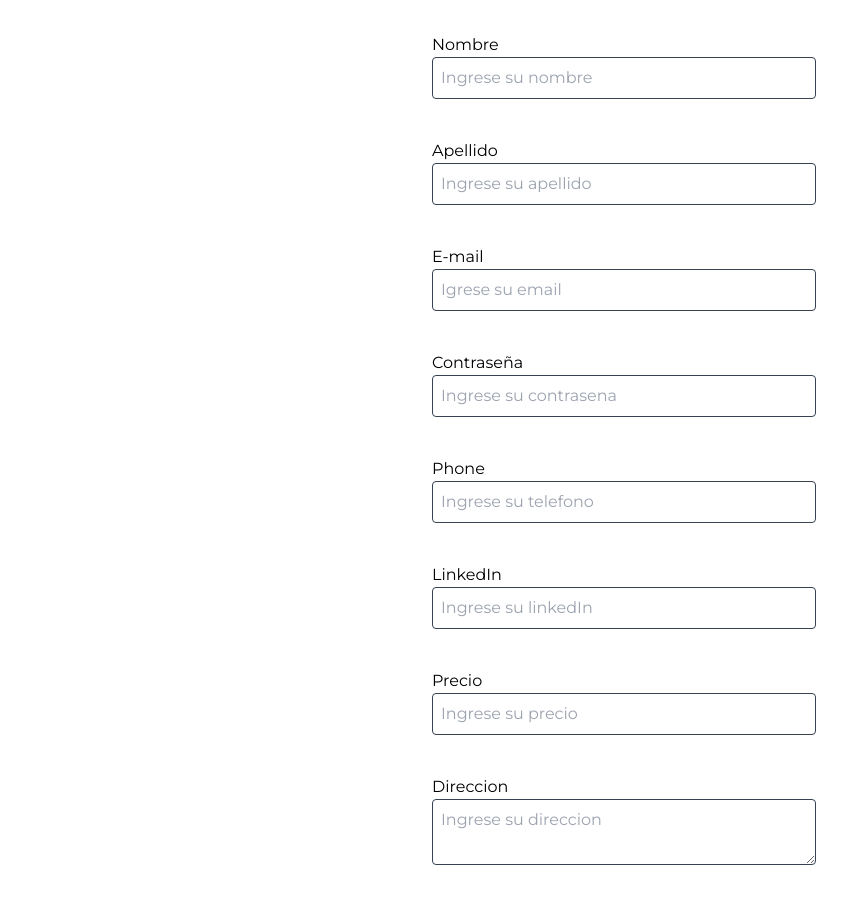
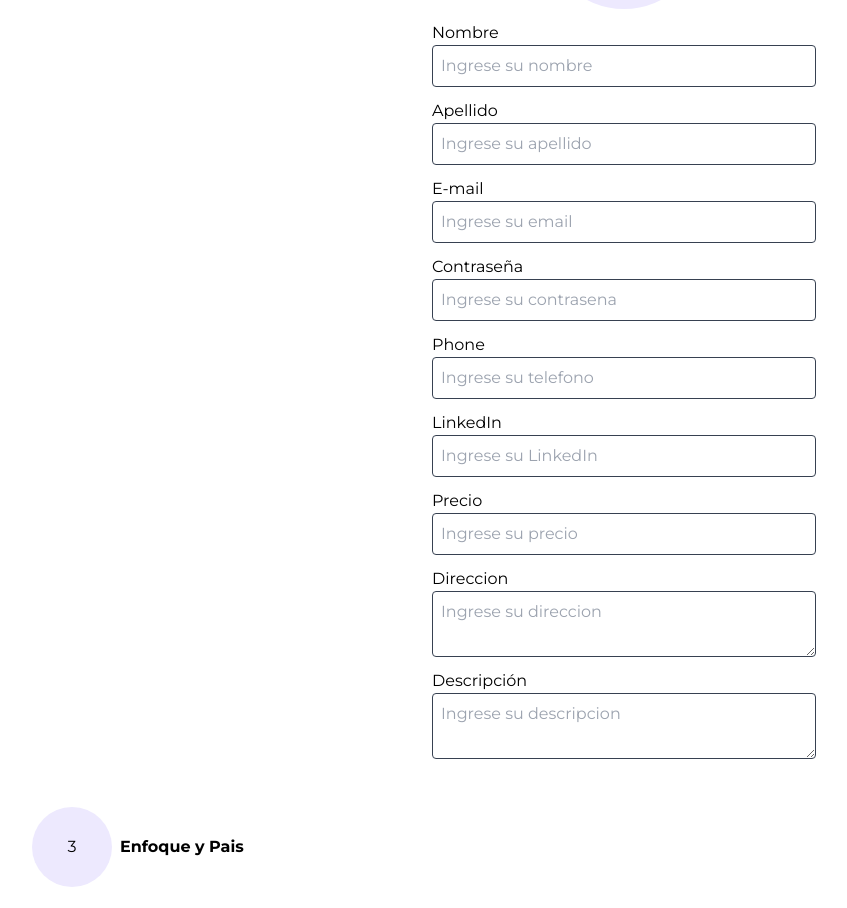
Before and after one commit to No-Country/C14-09-n-React-Node-Psichomatch, a React (Vite) app in the folder Frontend/: page /registerTherapist in a window 1280 px wide. Shown: the part 1484-2392 px from the top of the page, without its empty margins (16-863 px from the left). Built offline with nearby package versions, Linux system fonts and the light colour scheme; no server answers.

Commit message:
Responsive completo del registro de psicologo

```diff
--- a/Frontend/src/Components/Aside.jsx
+++ b/Frontend/src/Components/Aside.jsx
@@ -7,7 +7,7 @@ import ButtonAside from "./ButtonAside";
 
 function Aside({ handleOpcion, therapist }) {
   return (
-    <aside className="h-screen w-16 md:w-[300px] md:flex-none  border-r bg-violet-50">
+    <aside className="h-screen w-16 md:w-[330px] md:flex-none  border-r bg-violet-50">
       <div className="flex items-center md:items-start h-full max-h-screen flex-col gap-2 py-4 px-2 md:px-6">
         <p className="hidden md:block text-xl text-black font-semibold">
           Bienvenido:
--- a/Frontend/src/Components/RegisterTherapist.jsx
+++ b/Frontend/src/Components/RegisterTherapist.jsx
@@ -155,14 +155,14 @@ const RegisterTherapist = () => {
         <h1 className="text-center font-bold text-3xl">
           Registro de Psicólogo
         </h1>
-        <div className="xd:flex items-center ml-56 p-6 md:flex items-center ml-40 mt-2 sm:flex items-center ml-40">
+        <div className="flex items-center mt-4 sm:mt-6 md:mt-8 lg:mt-10 xl:mt-12">
           <p className="bg-violet-100 rounded-full w-20 h-20 flex items-center justify-center">
             1
           </p>
           <p className="ml-2 font-bold">Elige un plan</p>
         </div>
-        <div className="xl:flex justify-center items-center md:grid gap-8 mt-2 sm:grid gap-8 mt-2">
-          <div className="bg-violet-100 rounded mr-5 w-80 p-10">
+        <div className="xl:flex justify-center items-center md:grid gap-8 mt-2 sm:grid gap-4 md:gap-8 lg:gap-12 xl:gap-16">
+          <div className="bg-violet-100 rounded mr-5 w-80 p-10 md:p-10 mb-4">
             <div className="grid justify-items-center">
               <img src={iconBasic} alt="" />
               <div className="p-6">
@@ -195,7 +195,7 @@ const RegisterTherapist = () => {
           </div>
 
           <div>
-            <div className="bg-lime-100 rounded mr-5 w-80 p-10">
+            <div className="bg-lime-100 rounded mr-5 w-80 p-10 md:p-10 mb-4">
               <div className="grid justify-items-center">
                 <img src={iconPremium} alt="" />
                 <div className="p-6">
@@ -234,7 +234,7 @@ const RegisterTherapist = () => {
           </div>
 
           <div>
-            <div className="bg-blue-100 rounded w-80 p-10">
+            <div className="bg-blue-100 rounded w-80 p-10 md:p-10 mb-4">
               <div className="grid justify-items-center">
                 <img src={iconProfesional} alt="" />
                 <div className="p-6">
@@ -278,7 +278,7 @@ const RegisterTherapist = () => {
           </div>
         </div>
 
-        <div className="xl:flex items-center ml-56 md: flex items-center mt-10 sm:flex items-center ml-40">
+        <div className="flex items-center mt-4 sm:mt-6 md:mt-8 lg:mt-10 xl:mt-12">
           <p className="bg-violet-100 rounded-full w-20 h-20 flex items-center justify-center">
             2
           </p>
@@ -308,12 +308,11 @@ const RegisterTherapist = () => {
       onChange={handleImageChange}
     />
   </div>
-          <div className="flex flex-col">
-            <label className="mt-10" htmlFor="firstName">
-              Nombre
-            </label>
+
+  <div className="flex flex-col mt-5 sm:mt-3">
+    <label htmlFor="name">Nombre</label>
     <input
-              className="rounded border border-gray-700 p-2 w-96"
+      className="rounded border border-gray-700 p-2 w-full sm:w-96"
       type="text"
       id="name"
       value={name}
@@ -322,12 +321,11 @@ const RegisterTherapist = () => {
       placeholder="Ingrese su nombre"
     />
   </div>
-          <div className="flex flex-col">
-            <label className="mt-10" htmlFor="lastName">
-              Apellido
-            </label>
+
+  <div className="flex flex-col mt-3 sm:mt-3">
+    <label htmlFor="lastName">Apellido</label>
     <input
-              className="rounded border border-gray-700 p-2 w-96"
+      className="rounded border border-gray-700 p-2 w-full sm:w-96"
       type="text"
       id="lastName"
       value={lastName}
@@ -336,26 +334,24 @@ const RegisterTherapist = () => {
       placeholder="Ingrese su apellido"
     />
   </div>
-          <div className="flex flex-col">
-            <label className="mt-10" htmlFor="email">
-              E-mail
-            </label>
+
+  <div className="flex flex-col mt-3 sm:mt-3">
+    <label htmlFor="email">E-mail</label>
     <input
-              className="rounded border border-gray-700 p-2 w-96"
+      className="rounded border border-gray-700 p-2 w-full sm:w-96"
       type="email"
       id="email"
       name="email"
       value={email}
       onChange={(e) => setEmail(e.target.value)}
-              placeholder="Igrese su email"
+      placeholder="Ingrese su email"
     />
   </div>
-          <div className="flex flex-col">
-            <label className="mt-10" htmlFor="password">
-              Contraseña
-            </label>
+
+  <div className="flex flex-col mt-3 sm:mt-3">
+    <label htmlFor="password">Contraseña</label>
     <input
-              className="rounded border border-gray-700 p-2 w-96"
+      className="rounded border border-gray-700 p-2 w-full sm:w-96"
       type="password"
       id="password"
       name="password"
@@ -365,12 +361,10 @@ const RegisterTherapist = () => {
     />
   </div>
 
-          <div className="flex flex-col">
-            <label className="mt-10" htmlFor="phone">
-              Phone
-            </label>
+  <div className="flex flex-col mt-3 sm:mt-3">
+    <label htmlFor="phone">Phone</label>
     <input
-              className="rounded border border-gray-700 p-2 w-96"
+      className="rounded border border-gray-700 p-2 w-full sm:w-96"
       type="text"
       id="phone"
       name="phone"
@@ -380,27 +374,23 @@ const RegisterTherapist = () => {
     />
   </div>
 
-          <div className="flex flex-col">
-            <label className="mt-10" htmlFor="linkedIn">
-              LinkedIn
-            </label>
+  <div className="flex flex-col mt-3 sm:mt-3">
+    <label htmlFor="linkedIn">LinkedIn</label>
     <input
-              className="rounded border border-gray-700 p-2 w-96"
+      className="rounded border border-gray-700 p-2 w-full sm:w-96"
       type="text"
       id="linkedIn"
       name="linkedIn"
       value={linkedIn}
       onChange={(e) => setLinkedIn(e.target.value)}
-              placeholder="Ingrese su linkedIn"
+      placeholder="Ingrese su LinkedIn"
     />
   </div>
 
-          <div className="flex flex-col">
-            <label className="mt-10" htmlFor="price">
-              Precio
-            </label>
+  <div className="flex flex-col mt-3 sm:mt-3">
+    <label htmlFor="price">Precio</label>
     <input
-              className="rounded border border-gray-700 p-2 w-96"
+      className="rounded border border-gray-700 p-2 w-full sm:w-96"
       type="number"
       id="price"
       name="price"
@@ -410,12 +400,10 @@ const RegisterTherapist = () => {
     />
   </div>
 
-          <div className="flex flex-col">
-            <label className="mt-10" htmlFor="adress">
-              Direccion
-            </label>
+  <div className="flex flex-col mt-3 sm:mt-3">
+    <label htmlFor="adress">Direccion</label>
     <textarea
-              className="rounded border border-gray-700 p-2 w-96"
+      className="rounded border border-gray-700 p-2 w-full sm:w-96"
       id="adress"
       name="adress"
       value={adress}
@@ -424,12 +412,10 @@ const RegisterTherapist = () => {
     />
   </div>
 
-          <div className="flex flex-col">
-            <label className="mt-10" htmlFor="description">
-              Descripción
-            </label>
+  <div className="flex flex-col mt-3 sm:mt-3">
+    <label htmlFor="description">Descripción</label>
     <textarea
-              className="rounded border border-gray-700 p-2 w-96"
+      className="rounded border border-gray-700 p-2 w-full sm:w-96"
       id="description"
       name="description"
       value={description}
@@ -438,7 +424,8 @@ const RegisterTherapist = () => {
     />
   </div>
 </div>
-        <div className="xl:flex items-center ml-56 md:flex items-center ml-56 m-10 sm:flex items-center ml-40 ">
+
+        <div className="flex items-center mt-4 sm:mt-6 md:mt-8 lg:mt-10 xl:mt-12">
           <p className="bg-violet-100 rounded-full w-20 h-20 flex items-center justify-center">
             3
           </p>
--- a/Frontend/src/Components/Therapist/TherapistAgenda.jsx
+++ b/Frontend/src/Components/Therapist/TherapistAgenda.jsx
@@ -50,8 +50,7 @@ function TherapistAgenda() {
                     Mi Calendario
                   </h1>
                   <p className="">
-                    En este espacio encontrarás tú historial de citas con los
-                    pacientes que han agendado contigo.
+                    En este espacio podrás agendar la hora que deseas atender a tus pacientes.
                   </p>
                 </div>
                 <div className="bg-violet-50 rounded-full p-8">
```
Lines whose indentation alone changed are shown as unchanged.
